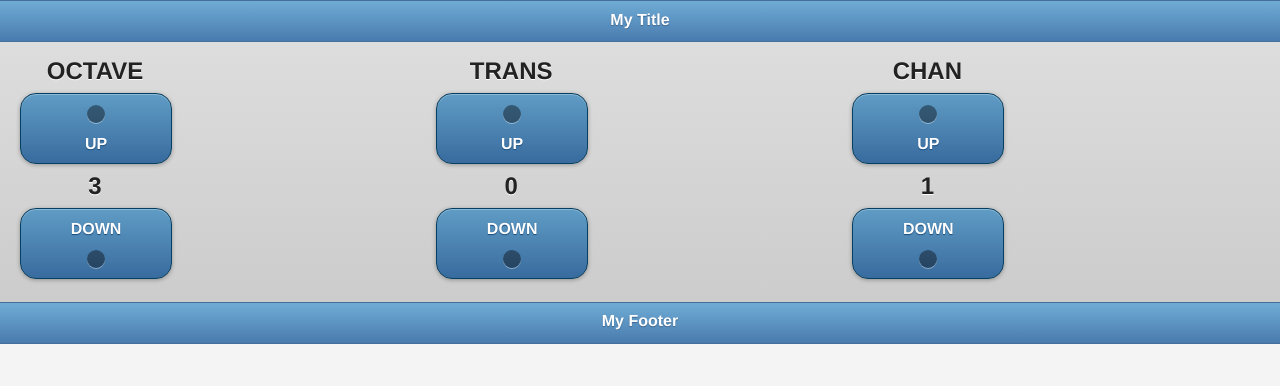
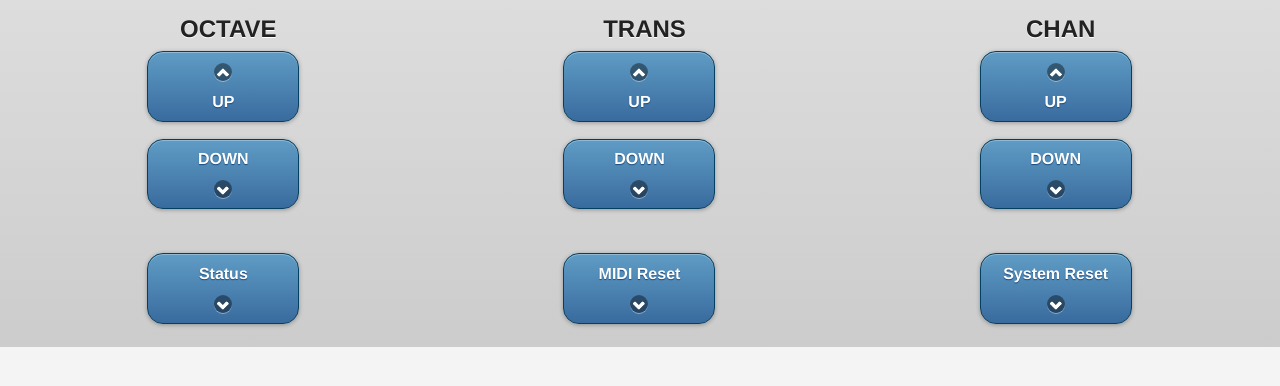
Before and after one commit to jottinger/alcyone, a plain HTML site: page www/index.html in a window 1280 px wide. Drawn offline with Linux system fonts and the light colour scheme; files whose address does not match are found by name.

Commit message:
First cut of the client-neutral control app

```diff
--- a/www/css/alcyone.css
+++ b/www/css/alcyone.css
@@ -4,8 +4,12 @@
 
 .label {
 	margin-left: 5px;
-	width:150px;
+	width:100%;
 	text-align:center;
 	font-size: x-large;
 	font-weight:bold;
 }
+
+.ui-grid-b, .ui-grid-a {
+	text-align:center;
+}
--- a/www/index.html
+++ b/www/index.html
@@ -1,19 +1,43 @@
-<!doctype html>
+<!DOCTYPE html>
+
 <html>
 <head>
-		<meta charset="utf-8" />
+  <meta name="generator" content=
+  "HTML Tidy for Linux (vers 25 March 2009), see www.w3.org">
+  <meta charset="utf-8">
+
   <title>Alcyone Control</title>
-		<meta name="viewport" content="width=device-width, initial-scale=1">
-		<link rel="stylesheet" href="script/jquery.mobile-1.2.0.min.css">
-		<link rel="stylesheet" href="css/alcyone.css" />
-		<script src="script/jquery-1.8.2.min.js"></script>
-		<script src="script/jquery.mobile-1.2.0.min.js"></script>
+  <meta name="viewport" content=
+  "width=device-width, initial-scale=1">
+  <link rel="stylesheet" href="script/jquery.mobile-1.2.0.min.css"
+  type="text/css">
+  <link rel="stylesheet" href="css/alcyone.css" type="text/css">
+  <script src="script/jquery-1.8.2.min.js" type="text/javascript">
+</script>
+  <script src="script/jquery.mobile-1.2.0.min.js" type=
+  "text/javascript">
+</script>
+  <script>
+   var url="http://"
+   	+window.location.hostname
+   	+":8090/?message=";
+   function sendMessage(message) {
+   	$.get(url+message,
+   		function(data) {
+				var lines=data.split("\n");
+				$("#octave").contents().replaceWith(lines[0]);
+				$("#transposition").contents().replaceWith(lines[1]);
+				$("#channel").contents().replaceWith(lines[2]);
+   		});
+   }
+   $(document).ready(function() {
+     sendMessage(48);
+     });
+  </script>
 </head>
+
 <body>
   <div data-role="page">
-<div data-role="header" data-theme="b">
-<h1>My Title</h1>
-</div><!-- /header -->
 
     <div data-role="content" data-theme="b">
       <div class="ui-grid-b">
@@ -22,67 +46,103 @@
             OCTAVE
           </div>
         </div>
+
         <div class="ui-block-b">
           <div class="label">
             TRANS
           </div>
         </div>
+
         <div class="ui-block-c">
           <div class="label">
             CHAN
           </div>
         </div>
+
         <div class="ui-block-a">
-<a href="#" data-role="button" data-icon="arrow-u" data-iconpos="top"
-data-inline="true">
-UP
-</a>
+          <a href="#" data-role="button" data-icon="arrow-u"
+          onclick="sendMessage(64+1);return false;"
+          data-iconpos="top" data-inline="true">UP</a>
+        </div>
+
+        <div class="ui-block-b">
+          <a href="#" data-role="button" data-icon="arrow-u"
+          onclick="sendMessage(128+1);return false;"
+          data-iconpos="top" data-inline="true">UP</a>
+        </div>
+
+        <div class="ui-block-c">
+          <a href="#" data-role="button" data-icon="arrow-u"
+          onclick="sendMessage(32+1);return false;"
+          data-iconpos="top" data-inline="true">UP</a>
+        </div>
+
+        <div class="ui-block-a">
+          <div id="octave" class="label">
+
+          </div>
+        </div>
+
+        <div class="ui-block-b">
+          <div id="transposition" class="label">
+
+          </div>
+        </div>
+
+        <div class="ui-block-c">
+          <div id="channel" class="label">
+
+          </div>
+        </div>
+
+        <div class="ui-block-a">
+          <a href="#" data-role="button" data-icon="arrow-d"
+          onclick="sendMessage(64);return false;"
+          data-iconpos="bottom" data-inline="true">DOWN</a>
+        </div>
+
+        <div class="ui-block-b">
+          <a href="#" data-role="button" data-icon="arrow-d"
+          onclick="sendMessage(128);return false;"
+          data-iconpos="bottom" data-inline="true">DOWN</a>
+        </div>
+
+        <div class="ui-block-c">
+          <a href="#" data-role="button" data-icon="arrow-d"
+          onclick="sendMessage(32);return false;"
+          data-iconpos="bottom" data-inline="true">DOWN</a>
+        </div>
+
+
+      	<div class="ui-block-a"><div class="label">&nbsp;</div>
       	</div>
       	<div class="ui-block-b">
-<a href="#" data-role="button" data-icon="arrow-u" data-iconpos="top"
-data-inline="true">
-UP
-</a>
       	</div>
       	<div class="ui-block-c">
-<a href="#" data-role="button" data-icon="arrow-u" data-iconpos="top"
-data-inline="true">
-UP
-</a>
       	</div>
+
       	<div class="ui-block-a">
-<div id="octave" class="label">3</div>
+          <a href="#" data-role="button" data-icon="arrow-d"
+          onclick="sendMessage(48);return false;"
+          data-iconpos="bottom" data-inline="true">Status</a>
       	</div>
+
+
         <div class="ui-block-b">
-<div id="transposition" class="label">0</div>
+          <a href="#" data-role="button" data-icon="arrow-d"
+          onclick="sendMessage(16);return false;"
+          data-iconpos="bottom" data-inline="true">MIDI Reset</a>
         </div>
+
         <div class="ui-block-c">
-<div id="channel" class="label">1</div>
+          <a href="#" data-role="button" data-icon="arrow-d"
+          onclick="sendMessage(240);return false;"
+          data-iconpos="bottom" data-inline="true">System Reset</a>
         </div>
-<div class="ui-block-a">
-<a href="#" data-role="button" data-icon="arrow-d" data-iconpos="bottom"
-data-inline="true">
-DOWN
-</a>
-</div>
-<div class="ui-block-b">
-<a href="#" data-role="button" data-icon="arrow-d" data-iconpos="bottom"
-data-inline="true">
-DOWN
-</a>
-</div>
-<div class="ui-block-c">
-<a href="#" data-role="button" data-icon="arrow-d" data-iconpos="bottom"
-data-inline="true">
-DOWN
-</a>
-</div>
+
       </div>
     </div><!-- /content -->
 
-<div data-role="footer" data-theme="b">
-<h4>My Footer</h4>
-</div><!-- /footer -->
   </div><!-- /page -->
 </body>
 </html>
```
Also changed, not shown: www/images/ajax-loader.gif (added), www/images/icons-18-black.png (added), www/images/icons-18-white.png (added), www/images/icons-36-black.png (added), www/images/icons-36-white.png (added), 2 other files. Lines whose indentation alone changed are shown as unchanged.
